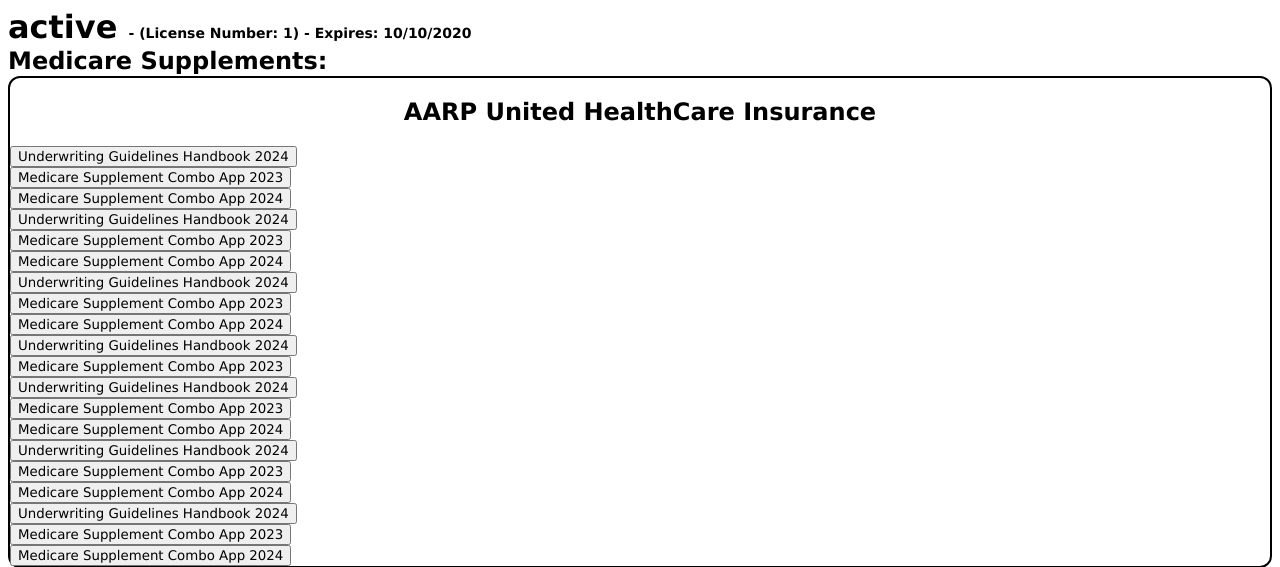
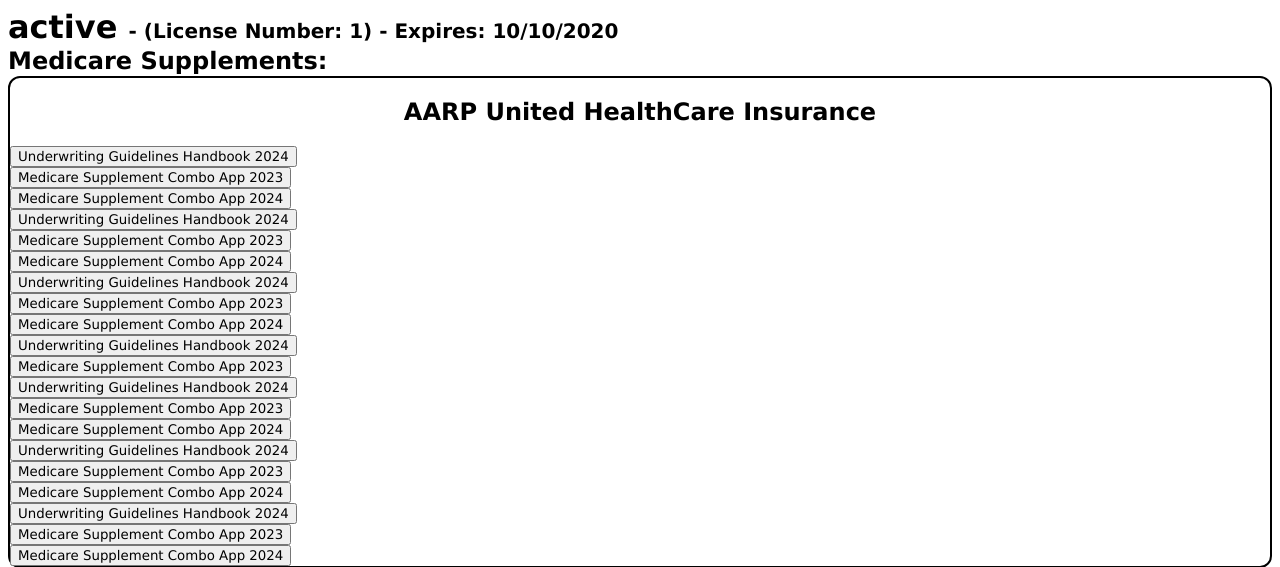
Before and after one commit to asaltystik/AgentMap-Website, a Django app: template templates/companies.html in a window 1280 px wide. Shown: the top 567 px of the page. Run offline with Django 5.2, Linux system fonts and the light colour scheme; data comes from the database, SQL or seed files in the repository; the template is opened without the code that fills it: values that come from a table or form of the project are taken from there, most other values are stand-ins (such as "Sample title", 1, 10 or a date in 2020).

Commit message:
Changed Font sizing

```diff
--- a/templates/companies.html
+++ b/templates/companies.html
@@ -15,7 +15,7 @@
     <h1 style="margin-top: 1px; margin-bottom: 1px;">
         {{ state }}
         {% if license_number %}
-        <span style="font-size: 14px;">
+        <span style="font-size: 20px;">
             - (License Number: {{ license_number }})
             {%  if expiration|date:"Y" != "2099" %}
                 - Expires: {{ expiration|date:"m/d/Y" }}
```
